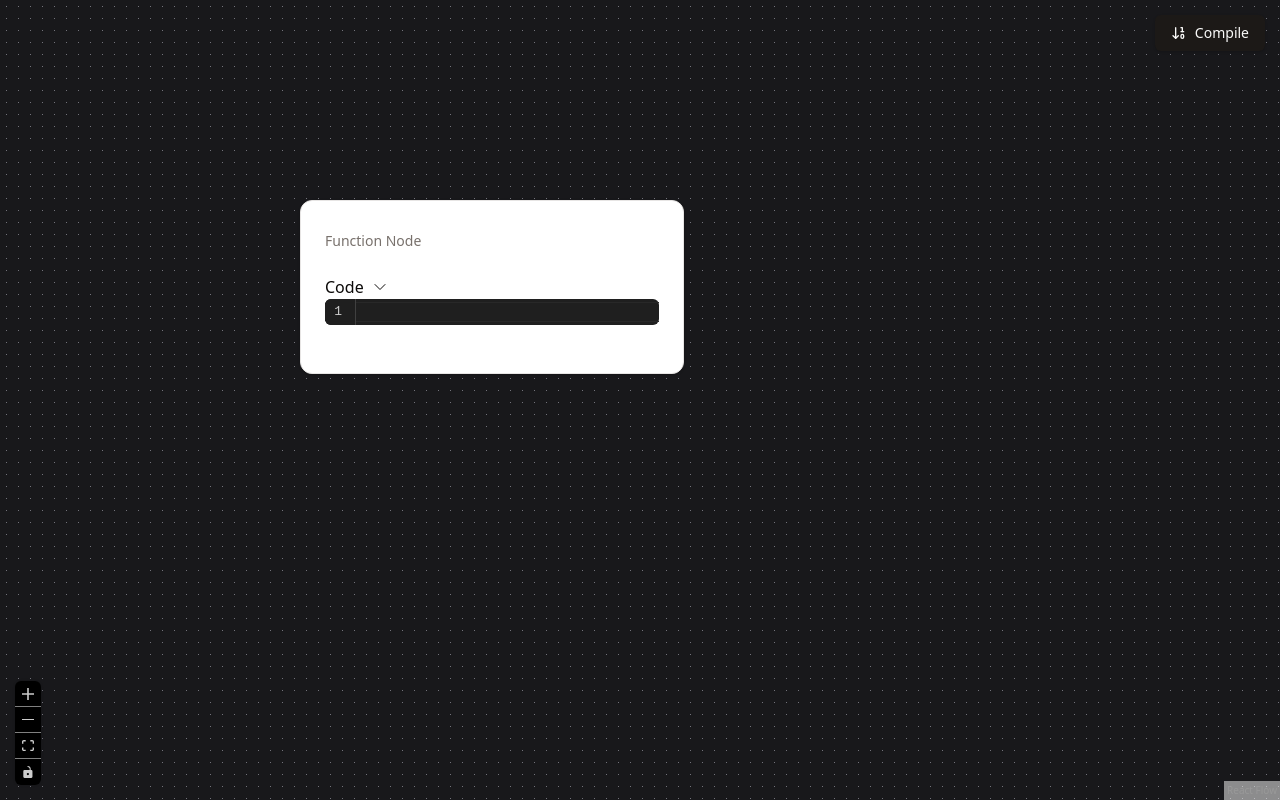
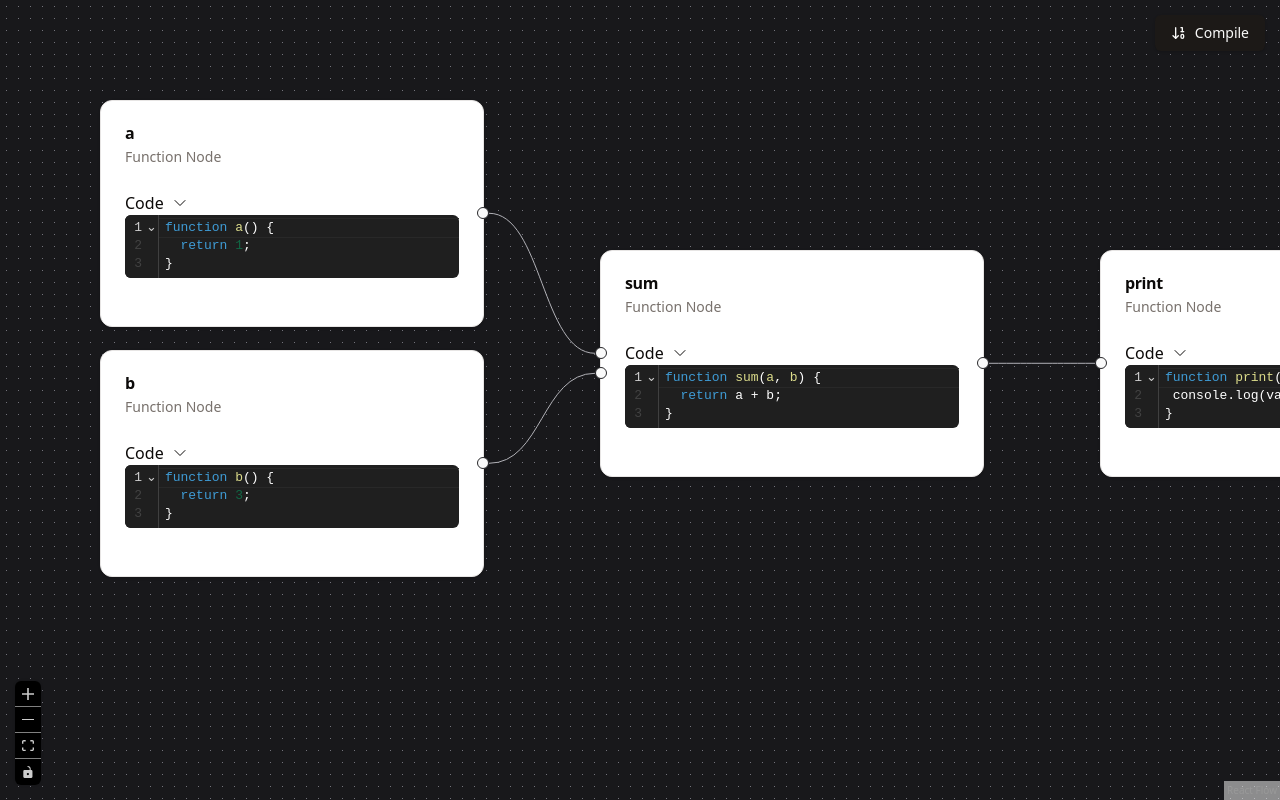
Before and after one commit to gdrozo/flow, a Next.js app: page / in a window 1280 px wide. Built offline with nearby package versions, Linux system fonts and the light colour scheme.

Commit message:
example added

```diff
--- a/app/page.jsx
+++ b/app/page.jsx
@@ -51,7 +51,27 @@ import { Toaster } from '@/components/ui/sonner'
 import { topologicalSort } from '@/engine/sort'
 
 const initialEdges = [
-  //  { id: 'e1-2', source: '1', target: '2' }
+  {
+    id: '1-3',
+    source: '1',
+    target: '3',
+    targetHandle: 'param-handle-0',
+    sourceHandle: 'return-handle-0',
+  },
+  {
+    id: '2-3',
+    source: '2',
+    target: '3',
+    targetHandle: 'param-handle-1',
+    sourceHandle: 'return-handle-0',
+  },
+  {
+    id: '3-4',
+    source: '3',
+    target: '4',
+    targetHandle: 'param-handle-0',
+    sourceHandle: 'return-handle-0',
+  },
 ]
 
 export default function App() {
@@ -68,12 +88,46 @@ export default function App() {
     () => [
       {
         id: '1',
-        position: { x: 300, y: 200 },
+        position: { x: 100, y: 100 },
         type: 'function',
         data: {
           codeListener: (id, functionName, params, returns, code) =>
             (nodesCode.current[id] = { functionName, params, returns, code }),
           deleteNode: () => deleteNode('1'),
+          code: 'function a() {\n  return 1;\n}',
+        },
+      },
+      {
+        id: '2',
+        position: { x: 100, y: 350 },
+        type: 'function',
+        data: {
+          codeListener: (id, functionName, params, returns, code) =>
+            (nodesCode.current[id] = { functionName, params, returns, code }),
+          deleteNode: () => deleteNode('1'),
+          code: 'function b() {\n  return 3;\n}',
+        },
+      },
+      {
+        id: '3',
+        position: { x: 600, y: 250 },
+        type: 'function',
+        data: {
+          codeListener: (id, functionName, params, returns, code) =>
+            (nodesCode.current[id] = { functionName, params, returns, code }),
+          deleteNode: () => deleteNode('1'),
+          code: 'function sum(a, b) {\n  return a + b;\n}',
+        },
+      },
+      {
+        id: '4',
+        position: { x: 1100, y: 250 },
+        type: 'function',
+        data: {
+          codeListener: (id, functionName, params, returns, code) =>
+            (nodesCode.current[id] = { functionName, params, returns, code }),
+          deleteNode: () => deleteNode('1'),
+          code: 'function print(value) {\n console.log(value) \n}',
         },
       },
     ],
--- a/components/Editor.jsx
+++ b/components/Editor.jsx
@@ -10,7 +10,6 @@ const Editor = ({ className, code, setCodeHook, readOnly = false }) => {
   const editorView = useRef(null)
 
   useEffect(() => {
-    console.log('code?', code)
     setCode(code)
   }, [code])
 
@@ -69,14 +68,14 @@ const Editor = ({ className, code, setCodeHook, readOnly = false }) => {
       parent: element.current,
     })
 
-    if (code === '' || code === undefined)
+    if (code === '' || code === undefined) {
       setCode(Array.from({ length: 1 }).join('\n'))
+    }
   }, [element])
 
   const setCode = code => {
     if (code === undefined) return
 
-    console.log('setCode', code, editorView.current)
     if (editorView.current) {
       editorView.current.dispatch({
         changes: {
@@ -85,7 +84,7 @@ const Editor = ({ className, code, setCodeHook, readOnly = false }) => {
           insert: code,
         },
       })
-    } else setTimeout(() => setCode(code), 100)
+    } else if (code !== '') setTimeout(() => setCode(code), 50)
   }
 
   const getCode = () => {
--- a/components/nodes/FunctionNode.jsx
+++ b/components/nodes/FunctionNode.jsx
@@ -43,6 +43,10 @@ function FunctionNode({ id, data }) {
   const [name, setName] = useState('Function')
 
   const [code, setCode] = useValue('', onCodeChange)
+
+  useEffect(() => {
+    if (data.code) setCode(data.code)
+  }, [data])
 
   function onCodeChange(code) {
     let functionName, params, returns
@@ -113,6 +117,7 @@ function FunctionNode({ id, data }) {
             <Editor
               className='nodrag flex-grow dark:border-[#27272a] cursor-text'
               setCodeHook={setCode}
+              code={code}
             ></Editor>
           </CollapsibleContent>
         </Collapsible>
```
